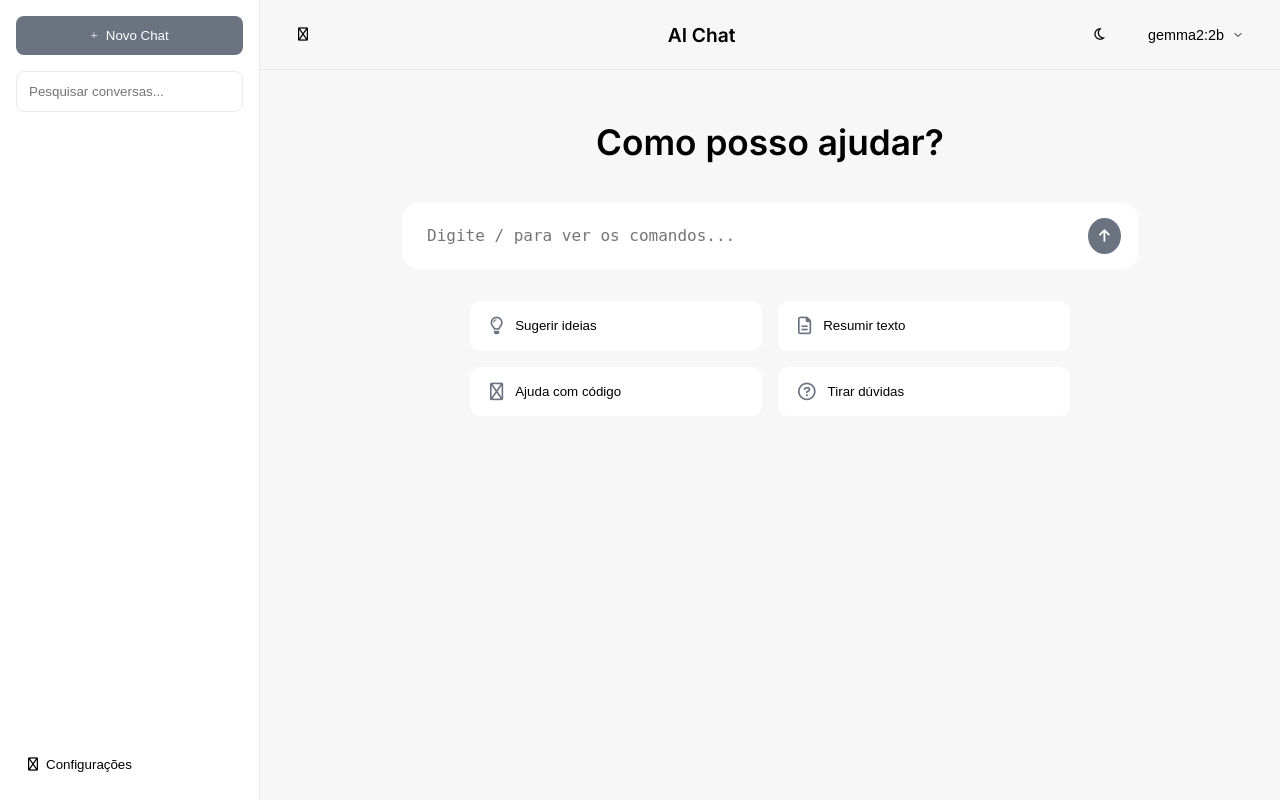
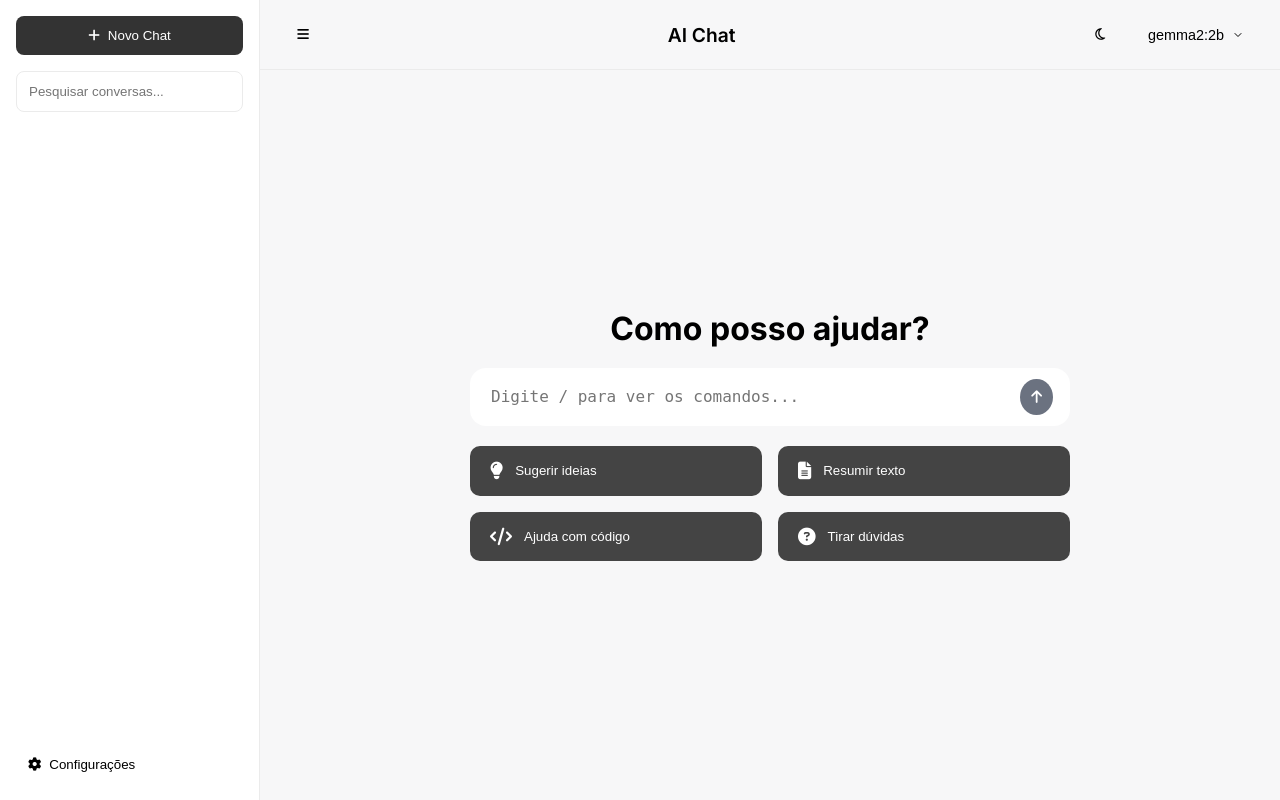
Before and after one commit to GuilhermeFerreira42/persistencia-memoria-html, a Flask app: page / in a window 1280 px wide. Run offline with Flask 3, Linux system fonts and the light colour scheme; data that the repository does not hold is empty; some libraries are stand-ins or nearby versions.

Commit message:
melhorando layout do sistema

```diff
--- a/static/css/components/buttons.css
+++ b/static/css/components/buttons.css
@@ -1,7 +1,6 @@
-
 .new-chat-btn {
-    background-color: var(--accent-color);
-    color: var(--accent-text);
+    background-color: #333333;
+    color: #ffffff;
     border: none;
     padding: 12px 16px;
     border-radius: 8px;
@@ -17,8 +16,7 @@
 }
 
 .new-chat-btn:hover {
-    background-color: var(--accent-hover);
-    transform: none;
+    background-color: #444444;
 }
 
 .new-chat-btn:active {
@@ -71,8 +69,8 @@
     padding: 1rem 1.25rem;
     border: none;
     border-radius: 10px;
-    background-color: var(--input-bg);
-    color: var(--text-primary);
+    background-color: #444444;
+    color: #ffffff;
     cursor: pointer;
     display: flex;
     align-items: center;
@@ -83,9 +81,7 @@
 }
 
 .quick-action-btn:hover {
-    background-color: var(--action-hover);
-    transform: none;
-    box-shadow: none;
+    background-color: #555555;
 }
 
 .quick-action-btn:active {
@@ -93,7 +89,7 @@
 }
 
 .quick-action-btn i {
-    color: var(--accent-color);
+    color: #ffffff;
     font-size: 1.1rem;
 }
 
@@ -117,8 +113,8 @@
 
 /* Estilo para botão de envio - modificado para circular com seta para cima */
 .send-btn {
-    background-color: var(--accent-color);
-    color: var(--accent-text);
+    background-color: #ffffff;
+    color: #000000;
     width: 36px;
     height: 36px;
     border-radius: 50%;
@@ -127,19 +123,20 @@
     justify-content: center;
     border: none;
     padding: 0;
+    transition: background-color 0.2s;
 }
 
 .send-btn:hover {
-    background-color: var(--accent-hover);
+    background-color: #f0f0f0;
 }
 
 [data-theme="dark"] .send-btn {
-    background-color: var(--accent-color);
+    background-color: #ffffff;
     color: #000000;
 }
 
 [data-theme="dark"] .send-btn:hover {
-    background-color: var(--accent-hover);
+    background-color: #f0f0f0;
 }
 
 /* Estilo para botão de parar */
--- a/static/css/components/forms.css
+++ b/static/css/components/forms.css
@@ -1,4 +1,3 @@
-
 .search-box {
     position: relative;
     margin-bottom: 1rem;
@@ -13,13 +12,20 @@
     color: var(--text-primary);
 }
 
+.input-container {
+    width: 100%;
+    max-width: 600px;
+    margin: 0 auto;
+    padding: 10px;
+}
+
 .input-box {
     display: flex;
     align-items: center;
     gap: 0.75rem;
     width: 100%;
     max-width: 800px;
-    margin-bottom: 2rem;
+    margin-bottom: 1rem;
     position: relative;
     border-radius: 16px;
     background-color: var(--input-bg);
@@ -34,23 +40,25 @@
 
 .input-box textarea {
     width: 100%;
-    padding: 0.75rem 1rem;
+    padding: 0.5rem 0.75rem;
     border: none;
     background-color: var(--input-bg);
     color: var(--text-primary);
     font-size: 1rem;
     resize: none;
-    min-height: 42px;
-    max-height: 200px;
+    min-height: 24px;
+    max-height: 120px;
     line-height: 1.5;
     scrollbar-width: none;
     -ms-overflow-style: none;
     transition: border-color 0.2s;
     border-radius: 12px;
+    outline: none;
 }
 
 .input-box textarea:focus {
     outline: none;
+    border: none;
 }
 
 .input-box textarea::-webkit-scrollbar {
--- a/static/css/layout/main-content.css
+++ b/static/css/layout/main-content.css
@@ -1,4 +1,3 @@
-
 .main-content {
     flex: 1;
     display: flex;
@@ -152,23 +151,33 @@
 
 /* Welcome Screen */
 .welcome-screen {
-    flex: 1;
     display: flex;
     flex-direction: column;
+    justify-content: center;
     align-items: center;
-    justify-content: center;
-    padding: 2rem;
-    max-width: 800px;
-    margin: 0 auto;
-    width: 100%;
     height: 100%;
+    text-align: center;
+    padding: 20px;
 }
 
 .welcome-screen h1 {
-    font-size: 2.2rem;
-    margin-bottom: 2.5rem;
+    margin-bottom: 20px;
+    font-size: 2rem;
     color: var(--text-primary);
-    font-weight: 600;
+}
+
+.welcome-screen .input-box {
+    width: 100%;
+    max-width: 600px;
+    margin-bottom: 20px;
+}
+
+.welcome-screen .quick-actions {
+    display: grid;
+    grid-template-columns: repeat(2, 1fr);
+    gap: 1rem;
+    width: 100%;
+    max-width: 600px;
 }
 
 /* Animação de digitação para mensagens em streaming */
--- a/templates/index.html
+++ b/templates/index.html
@@ -1,4 +1,3 @@
-
 <!DOCTYPE html>
 <html lang="pt-BR">
     <head>
@@ -7,7 +6,7 @@
         <title>AI Chat</title>
         <link href="https://fonts.googleapis.com/css2?family=Inter:wght@400;500;600;700&display=swap" rel="stylesheet">
         <link href="https://fonts.googleapis.com/css2?family=Fira+Code:wght@400;500&display=swap" rel="stylesheet">
-        <link href="https://cdnjs.cloudflare.com/ajax/libs/font-awesome/6.0.0/css/all.min.css" rel="stylesheet">
+        <link href="https://cdnjs.cloudflare.com/ajax/libs/font-awesome/6.5.1/css/all.min.css" rel="stylesheet">
         <link rel="stylesheet" href="https://cdnjs.cloudflare.com/ajax/libs/highlight.js/11.9.0/styles/github-dark.min.css">
         <script src="https://cdnjs.cloudflare.com/ajax/libs/dompurify/3.0.6/purify.min.js"></script>
         <script src="https://cdn.jsdelivr.net/npm/marked/marked.min.js"></script>
@@ -22,7 +21,7 @@
         <!-- Barra Lateral -->
         <aside class="sidebar">
             <button class="new-chat-btn">
-                <i class="fas fa-plus" style="font-weight: 100;"></i>
+                <i class="fas fa-plus"></i>
                 Novo Chat
             </button>
             <div class="search-box">
@@ -32,16 +31,16 @@
                 <!-- Template para o item de chat com menu de três pontos -->
                 <div class="chat-item d-none" id="chat-item-template" style="display: none;">
                     <div class="chat-item-content">Nome da conversa</div>
-                    <button class="more-btn">
-                        <i class="fas fa-ellipsis-h" style="font-weight: 100;"></i>
+                    <button class="more-btn" aria-label="Mais opções">
+                        <i class="fas fa-ellipsis-h"></i>
                     </button>
                     <div class="chat-options-menu">
                         <div class="chat-option-item" data-action="rename">
-                            <i class="fas fa-pen chat-option-icon" style="font-weight: 100;"></i>
+                            <i class="fas fa-pen chat-option-icon"></i>
                             <span>Renomear</span>
                         </div>
                         <div class="chat-option-item" data-action="delete">
-                            <i class="fas fa-trash chat-option-icon" style="font-weight: 100;"></i>
+                            <i class="fas fa-trash chat-option-icon"></i>
                             <span>Deletar</span>
                         </div>
                     </div>
@@ -49,7 +48,7 @@
                 <!-- Lista de conversas será preenchida via JavaScript -->
             </div>
             <button class="settings-btn">
-                <i class="fas fa-cog" style="font-weight: 100;"></i>
+                <i class="fas fa-cog"></i>
                 Configurações
             </button>
         </aside>
@@ -58,12 +57,12 @@
         <main class="main-content">
             <div class="top-bar">
                 <button class="header-sidebar-toggle">
-                    <i class="fas fa-bars" style="font-weight: 100;"></i>
+                    <i class="fas fa-bars"></i>
                 </button>
                 <h1 class="program-name">AI Chat</h1>
                 <div class="top-bar-actions">
                     <button class="theme-toggle">
-                        <i class="fas fa-moon" style="font-weight: 100;"></i>
+                        <i class="fas fa-moon"></i>
                     </button>
                     <select class="model-select">
                         <option value="gemma2:2b">gemma2:2b</option>
@@ -83,7 +82,7 @@
                     <!-- Área para o menu de comandos na tela de boas-vindas -->
                     <div id="command-menu" class="command-menu">
                         <div class="command-item" data-command="/youtube">
-                            <i class="fas fa-youtube command-icon" style="font-weight: 100;"></i>
+                            <i class="fas fa-youtube command-icon"></i>
                             <div>
                                 <div class="command-text">/youtube</div>
                                 <div class="command-description">Resumir vídeo do YouTube</div>
@@ -96,19 +95,19 @@
                 </form>
                 <div class="quick-actions">
                     <button class="quick-action-btn">
-                        <i class="fas fa-lightbulb" style="font-weight: 100;"></i>
+                        <i class="fas fa-lightbulb"></i>
                         Sugerir ideias
                     </button>
                     <button class="quick-action-btn">
-                        <i class="fas fa-file-alt" style="font-weight: 100;"></i>
+                        <i class="fas fa-file-alt"></i>
                         Resumir texto
                     </button>
                     <button class="quick-action-btn">
-                        <i class="fas fa-code" style="font-weight: 100;"></i>
+                        <i class="fas fa-code"></i>
                         Ajuda com código
                     </button>
                     <button class="quick-action-btn">
-                        <i class="fas fa-question-circle" style="font-weight: 100;"></i>
+                        <i class="fas fa-question-circle"></i>
                         Tirar dúvidas
                     </button>
                 </div>
@@ -134,7 +133,7 @@
                             <!-- Área para o menu de comandos no chat ativo -->
                             <div id="chat-command-menu" class="command-menu">
                                 <div class="command-item" data-command="/youtube">
-                                    <i class="fas fa-youtube command-icon" style="font-weight: 100;"></i>
+                                    <i class="fas fa-youtube command-icon"></i>
                                     <div>
                                         <div class="command-text">/youtube</div>
                                         <div class="command-description">Resumir vídeo do YouTube</div>
```
Also changed, not shown: static/css/layout/sidebar.css (+48 -27 lines).
